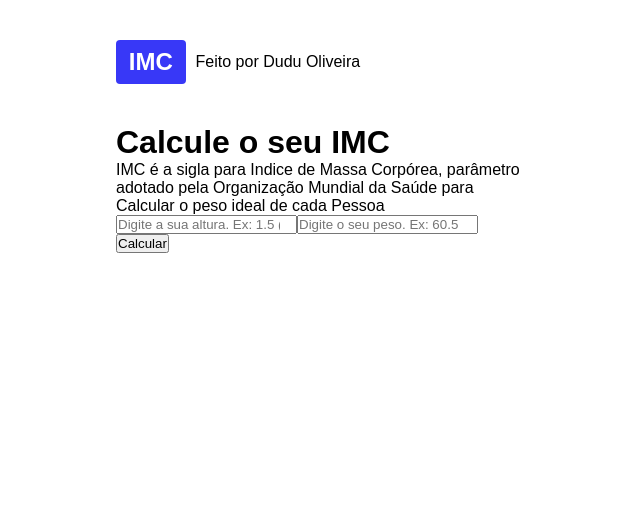
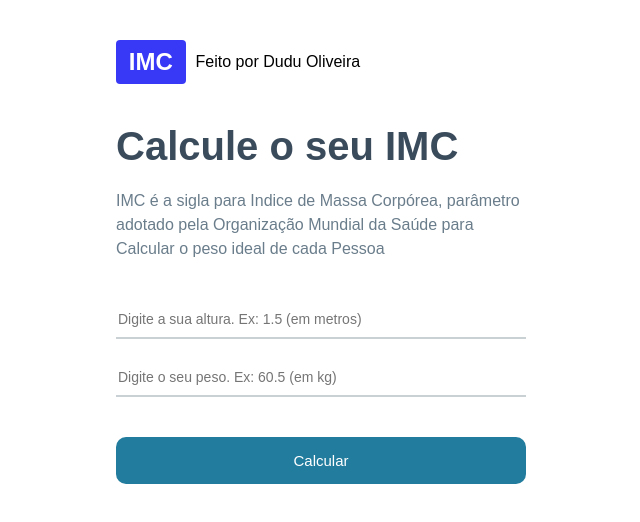
Before and after one commit to Eduardo-DevJs/calculadora-imc, a React (Vite) app: page / in a window 1280 px wide. Shown: the top 522 px of the page, without its empty margins (74-714 px from the left). Built offline with nearby package versions, Linux system fonts and the light colour scheme.

Commit message:
Feature / Estilizando o LeftSide

```diff
--- a/src/App.module.css
+++ b/src/App.module.css
@@ -28,6 +28,51 @@
   margin-right: 40px;
 }
 
+.container .leftSide h1 {
+  margin: 0;
+  font-size: 40px;
+  margin-bottom: 20px;
+  color: #3a4b5c;
+}
+
+
+.container .leftSide p {
+  font-size: 1rem;
+  margin-bottom: 40px;
+  line-height: 1.5;
+  color: #6a7d8b;
+}
+
+.container .leftSide input {
+  width: 100%;
+  border: 0;
+  outline: none;
+  border-bottom: 2px solid rgba(150,163,171, .5);
+  margin-bottom: 20px;
+  padding: 10px 2px;
+  font-size: 14px;
+}
+
+.container .leftSide button {
+  background-color: #227c9d;
+  color: #FFF;
+  font-size: 15px;
+  border-radius: 10px;
+  padding: 15px 0;
+  width: 100%;
+  cursor: pointer;
+  margin-top: 20px;
+  border: none;
+  transition: all ease .2s;
+}
+
+
+.container .leftSide button:hover {
+  opacity: .9;
+}
+
+
+
 .container .rightSide {
   flex: 1;
   margin-left: 40px;
```
